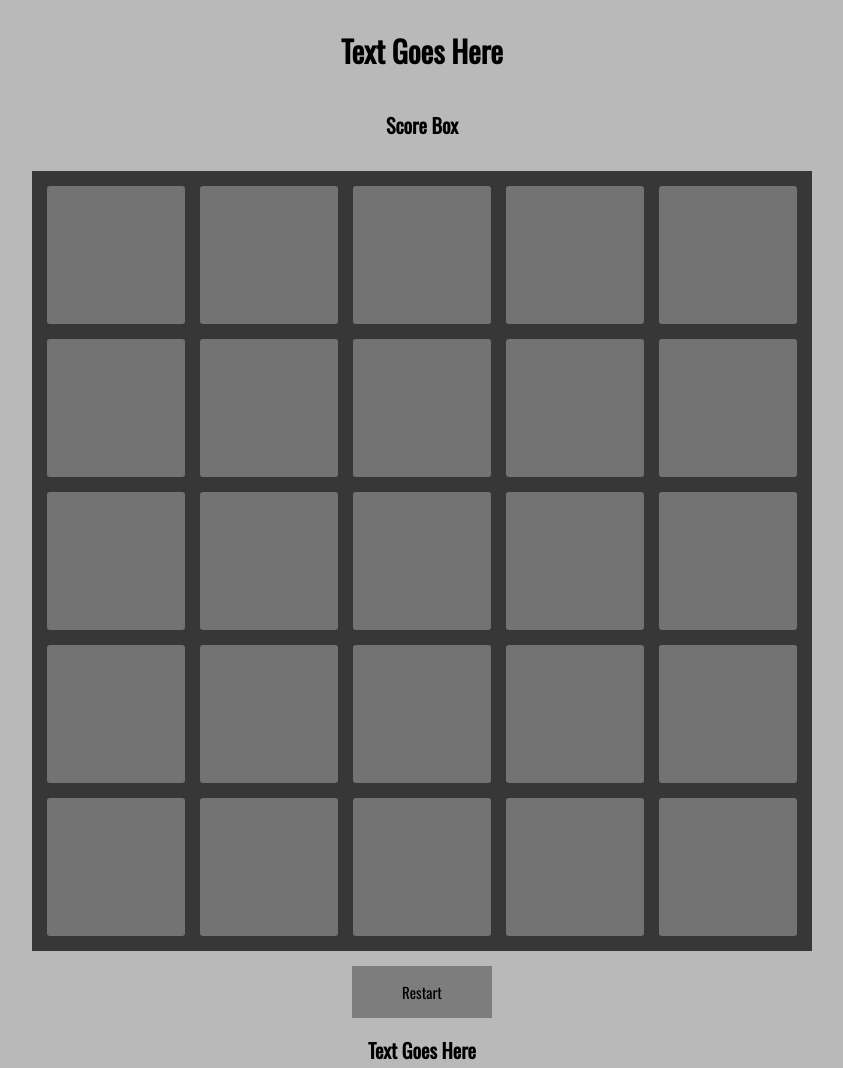
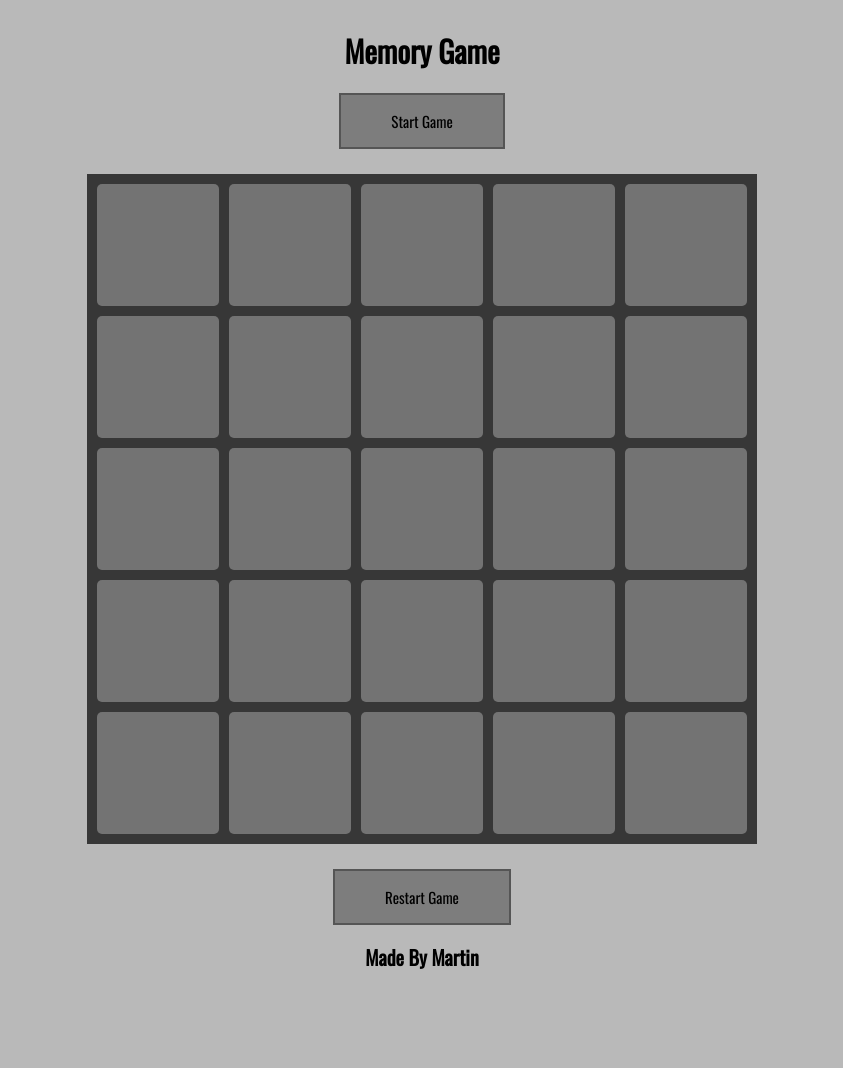
Before and after one commit to Martin-Zurek/MemoryGame, a plain HTML site: page index.html in a window 1280 px wide. Shown: the whole page, without its empty margins (218-1061 px from the left). After the commit the page ends 996 px from the top, so only its background shows below. Drawn offline with nearby package versions, Linux system fonts and the light colour scheme.

Commit message:
Work
I did some work.

```diff
--- a/index.html
+++ b/index.html
@@ -6,21 +6,25 @@
     <link rel="icon" href="assets/icon.png" />
 
     <!-- Stylesheet/Font -->
-    <link rel="stylesheet" href="style.css">
-    <link href="https://fonts.googleapis.com/css?family=Oswald" rel="stylesheet"/>
+    <link rel="stylesheet" href="style.css" />
+    <link
+      href="https://fonts.googleapis.com/css?family=Oswald"
+      rel="stylesheet"
+    />
 
     <!-- Misc -->
     <meta charset="UTF-8" />
     <meta http-equiv="X-UA-Compatible" content="IE=edge" />
     <meta name="viewport" content="width=device-width, initial-scale=1.0" />
   </head>
+
   <body>
     <!-- Heading One -->
-    <h1>Text Goes Here</h1>
+    <h1>Memory Game</h1>
 
-    <!-- Score -->
-    <div class="score">
-      <h2>Score Box</h2>
+    <!-- Start Button -->
+    <div class="start-row">
+      <span class="start-button">Start Game</span>
     </div>
 
     <!-- CSS Grid -->
@@ -54,13 +58,14 @@
 
     <!-- Restart Button -->
     <div class="button-row">
-      <span class="restart-button">Restart</span>
+      <span class="restart-button">Restart Game</span>
     </div>
 
     <!-- Heading Two -->
-    <h2>Text Goes Here</h2>
+    <h2>Made By Martin</h2>
 
     <!-- Scripts -->
-    <script src='https://cdnjs.cloudflare.com/ajax/libs/jquery/3.6.0/jquery.min.js'></script><script  src="script.js"></script>
+    <script src="https://cdnjs.cloudflare.com/ajax/libs/jquery/3.6.0/jquery.min.js"></script>
+    <script src="script.js"></script>
   </body>
 </html>
--- a/script.js
+++ b/script.js
@@ -1,11 +1,18 @@
-window.timeBlocksShows = 4.5; //4.5sec
-window.timeUntilLose = 12; //12sec
-window.correctBlocksNum = 14;
-window.maxIncorrectBlocksNum = 3;
-window.allBlocksNum = 36;
+window.timeBlocksShows = 5; // 5 Seconds
+window.timeUntilLose = 30; // 30 Seconds
+window.correctBlocksNum = 10; // 10 Total Blocks
+window.maxIncorrectBlocksNum = 3; // 3 Incorrect Blocks
+window.allBlocksNum = 25; // 25 Maximum Blocks
 
 $(document.body).on("click", ".block", onBlockClick);
+$(document.body).on("click", ".start-button", startGame);
 $(document.body).on("click", ".restart-button, .grid.won, .grid.lost", restartGame);
+
+function startGame(){
+  restartGame();
+  alert("Memory Game has been initialized. You will be shown");
+
+}
 
 function generateRandomNumberBetween(min=1,max=window.allBlocksNum,length = window.correctBlocksNum){
   var arr = [];
@@ -27,8 +34,6 @@ function onBlockClick(e){
   blockNum = Number(blockNum);
   let correctBlocks = window.gridCorrectBlocks;
 
-
-
   let correct = correctBlocks.indexOf(blockNum) !== -1;
   clickedBlock.classList.add("clicked");
   console.log(blockNum, correct, correctBlocks);
@@ -42,7 +47,6 @@ function onBlockClick(e){
   }
 
   checkWinOrLost();
-
 }
 
 function showCorrectBlocks(){
@@ -57,6 +61,7 @@ function showCorrectBlocks(){
     }
   });
 }
+
 function hideAllBlocks(){
   $(".block").each((i,ele)=>{
     ele.classList.remove("show");
@@ -76,7 +81,7 @@ function restartGame(){
   setTimeout(()=>{
     hideAllBlocks();
     window.activateClicking = true;
-    console.log("Restarted")
+    console.log("Memory Game has been restarted.")
   }, timeBlocksShows*1000);
 }
 
@@ -101,5 +106,3 @@ function isGameWon(){
 function isGameLost(){
   return $(".incorrect").length >= window.maxIncorrectBlocksNum;
 }
-
-restartGame();
--- a/style.css
+++ b/style.css
@@ -3,23 +3,23 @@
     /* Background Color */
     --background-color: rgb(185, 185, 185);
 
-    /* Grid/Block Color */
+    /* Score Color */
+    --score-color: rgb(55, 55, 55);
+
+    /* Main Grid/Block Color */
     --grid-color: rgb(55, 55, 55);
     --block-color: rgb(115, 115, 115);
 
-    /* Button Color */
-    --button-color: rgb(125, 125, 125);
-    --button-hover-color: rgb(145, 145, 145);
-
-    /* Stuffs */
+    /* Other Grid/Block Color */
     --won-color: rgb(0, 255, 0);
     --lost-color: rgb(255, 0, 0);
     --incorrect-color: rgb(185, 0, 0);
     --correct-color: rgb(185, 185, 185);
 
-
-
-
+    /* Button Color */
+    --button-color: rgb(125, 125, 125);
+    --button-hover-color: rgb(145, 145, 145);
+    --border-color: rgb(85, 85, 85);
 
     /* Font Color */
     --font-color: rgb(0, 0, 0);
@@ -51,15 +51,15 @@ h2 {
 
 /* Grid */
 div.grid {
-    margin: 15px auto;
-    width: 750px;
-    height: 750px;
+    margin: 25px auto;
+    width: 650px;
+    height: 650px;
     display: grid;
     background: var(--grid-color);
     grid-template-columns: 1fr 1fr 1fr 1fr 1fr;
     grid-template-rows: 1fr 1fr 1fr 1fr 1fr;
-    gap: 15px;
-    padding: 15px;
+    gap: 10px;
+    padding: 10px;
 }
 
 /* Grid - Won Color */
@@ -76,35 +76,57 @@ div.grid {
 .block {
     width: 100%;
     height: 100%;
-    border-radius: 3px;
+    border-radius: 5px;
     cursor: pointer;
     background: var(--block-color);
 }
 
-
-.block.show,.block.correct{
+/* Block Show - Block Correct */
+.block.show, .block.correct{
     background: var(--correct-color);
 }
 
-
+/* Block Incorrect */
 .block.incorrect{
     background: var(--incorrect-color);
 }
 
+/* Grid Lost - Show Block */
 .grid.lost .show.block {
     background: var(--won-color);
 }
 
+/* Grid Lost - Block*/
 .grid.lost .block {
     background: var(--lost-color);
 }
 
+/* Grid Lost - Block Clicked Incorrect*/
 .grid.lost .block.clicked.incorrect {
     background: var(--incorrect-color);
 }
 
+/* Grid Lost - Block Clicked Correct */
 .grid.lost .block.clicked.correct {
     background: var(--correct-color);
+}
+
+/* Start Button - Base */
+.start-button {
+    display: block;
+    padding: 15px 50px;
+    cursor: pointer;
+    font-size: 15px;
+    text-align: center;
+    text-decoration: none;
+    transition-duration: 0.1s;
+    border: 2px solid var(--border-color);
+    background: var(--button-color);
+}
+
+/* Start Button - Hover */
+.start-button:hover {
+    background: var(--button-hover-color);
 }
 
 /* Restart Button - Base */
@@ -116,6 +138,7 @@ div.grid {
     text-align: center;
     text-decoration: none;
     transition-duration: 0.1s;
+    border: 2px solid var(--border-color);
     background: var(--button-color);
 }
 
```
Lines whose indentation alone changed are shown as unchanged.
